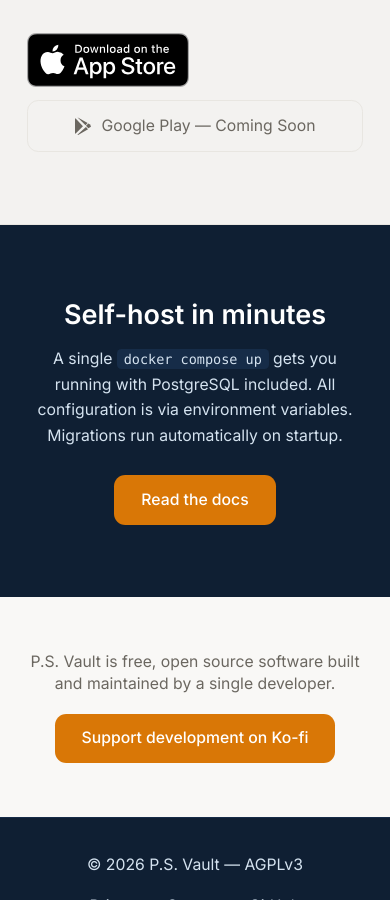
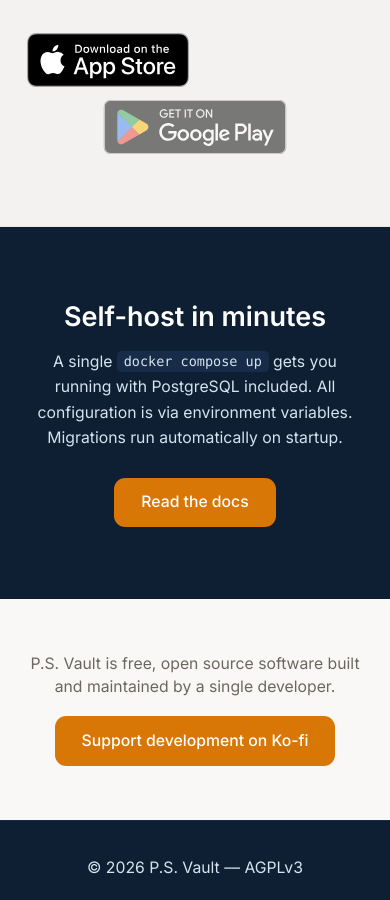
Before and after one commit to anieto/ps-vault, an Astro site in the folder website/: page / in a window 390 px wide. Shown: the part 5989-6889 px from the top of the page. Built offline with nearby package versions, Linux system fonts and the light colour scheme; Astro itself is replaced by a stand-in of ours.

Commit message:
Use official Google Play badge on website mobile section

```diff
--- a/website/src/pages/index.astro
+++ b/website/src/pages/index.astro
@@ -213,14 +213,7 @@
           >
             <img src="/app-store-badge.svg" alt="Download on the App Store" class="h-12" />
           </a>
-          <div
-            class="inline-flex items-center justify-center gap-2 px-6 py-3 rounded-lg border border-border text-text-secondary text-sm cursor-default"
-          >
-            <svg class="h-4 w-4" viewBox="0 0 24 24" fill="currentColor">
-              <path d="M3.18 23.76c.3.17.64.22.99.14l13.23-7.63-2.83-2.83-11.39 10.32zM.5 1.58C.19 1.9 0 2.4 0 3.06v17.89c0 .66.19 1.16.51 1.47l.08.07 10.01-10.01v-.24L.58 1.51.5 1.58zM20.65 10.27l-2.82-1.63-3.17 3.17 3.17 3.17 2.84-1.64c.81-.47.81-1.23-.02-1.7v.03zM3.18.24l13.65 7.88-2.83 2.83L3.18.38c-.01-.05-.01-.1 0-.14z"/>
-            </svg>
-            Google Play — Coming Soon
-          </div>
+          <img src="/google-play-badge.svg" alt="Get it on Google Play" class="h-12 opacity-50" title="Coming soon" />
         </div>
       </div>
     </section>
```
Also changed, not shown: website/public/google-play-badge.svg (added).
